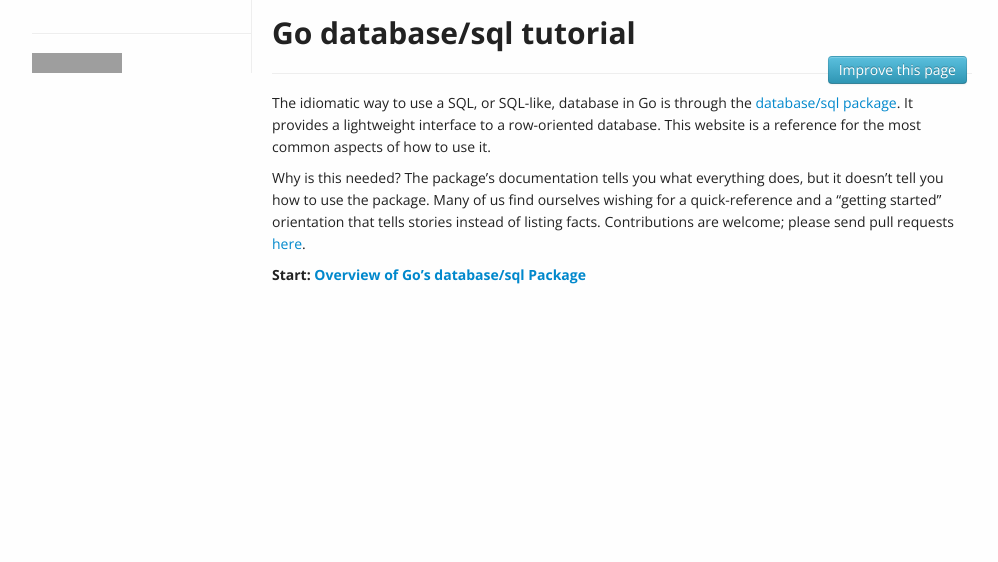
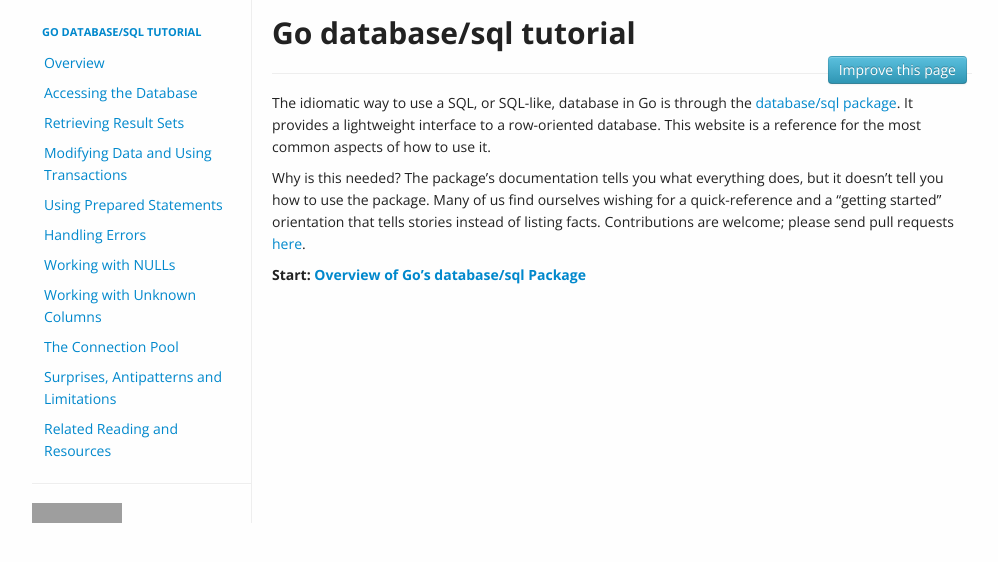
Before and after one commit to VividCortex/go-database-sql-tutorial, a Jekyll site: the page built from index.md, in a window 1280 px wide. Shown: the top 562 px of the page, without its empty margins (138-1136 px from the left). Built offline with Jekyll 4.4.1, drawn with Linux system fonts in a browser that asks for light colours; grey boxes are pictures that could not be loaded.

Commit message:
fix navigation not showing

```diff
--- /dev/null
+++ b/_data/nav.yml
@@ -0,0 +1,37 @@
+docs:
+
+  - title: Go database/sql tutorial
+    url: index.html
+
+  - title: Overview
+    url: overview.html
+
+  - title: Accessing the Database
+    url: accessing.html
+
+  - title: Retrieving Result Sets
+    url: retrieving.html
+
+  - title: Modifying Data and Using Transactions
+    url: modifying.html
+
+  - title: Using Prepared Statements
+    url: prepared.html
+
+  - title: Handling Errors
+    url: errors.html
+
+  - title: Working with NULLs
+    url: nulls.html
+
+  - title: Working with Unknown Columns
+    url: varcols.html
+
+  - title: The Connection Pool
+    url: connection-pool.html
+
+  - title: Surprises, Antipatterns and Limitations
+    url: surprises.html
+
+  - title: Related Reading and Resources
+    url: references.html
--- a/_includes/leftnav.html
+++ b/_includes/leftnav.html
@@ -1,23 +1,11 @@
 <div class="leftnav">
   <ul class="nav nav-list">
-{% for group in page.nav %}
-  {% capture group_url %}/{{ page.name }}/{{ group.url }}{% endcapture %}
-  <li class="nav-header{% if page.url == node_url %} active{% endif %}">
-    {% if page.url %}
-      <a href="{{group.url}}">{{group.name}}</a>
-    {% else %}
-      {{group.name}}
-    {% endif %}
-  </li>
-  {% for node in group.articles %}
-    {% capture node_url %}/{{ page.name }}/{{ node.url }}{% endcapture %}
-    {% if page.url == node_url %}
-      <li class="active"><a href="{{node.url}}">{{node.title}}</a></li>
-    {% else %}
-      <li><a href="{{node.url}}">{{node.title}}</a></li>
-    {% endif %}
-  {% endfor %}
-{% endfor %}
+    {% for doc in site.data.nav.docs %}
+      {% assign curr_url = page.url | remove_first: "/" %}
+      <li class="{% if doc.url == 'index.html' %}nav-header{% endif %} {% if curr_url == doc.url %}active{% endif %}">
+        <a href="{{ doc.url }}">{{ doc.title }}</a>
+      </li>
+    {% endfor %}
   </ul>
   <hr />
   <div class="license">
```
